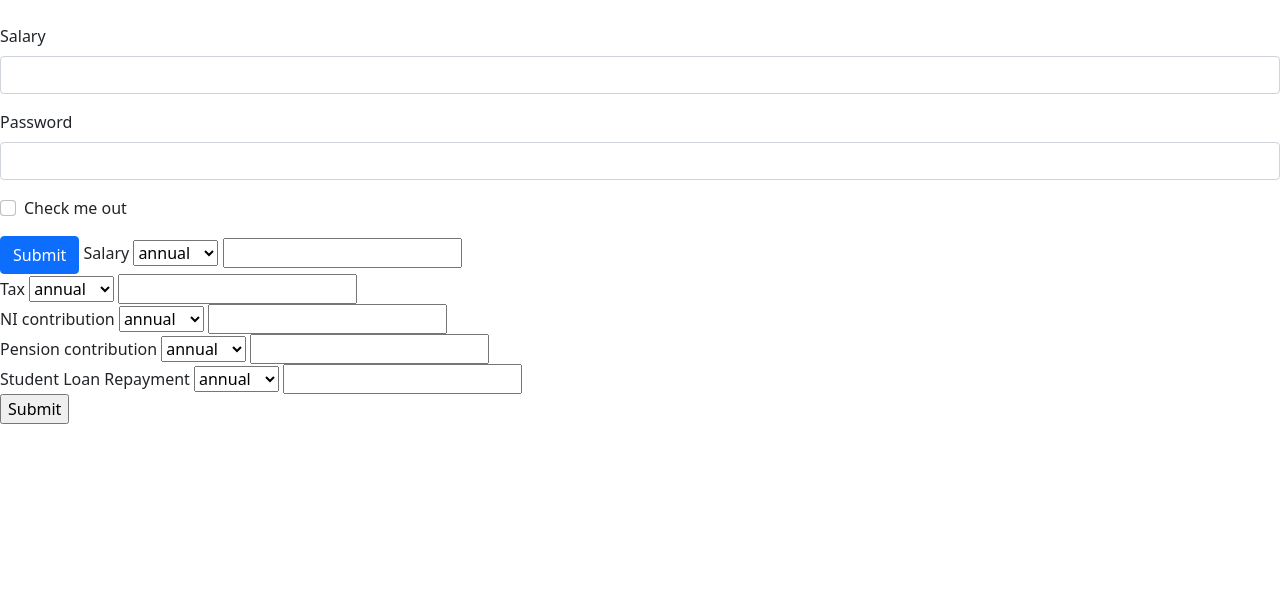
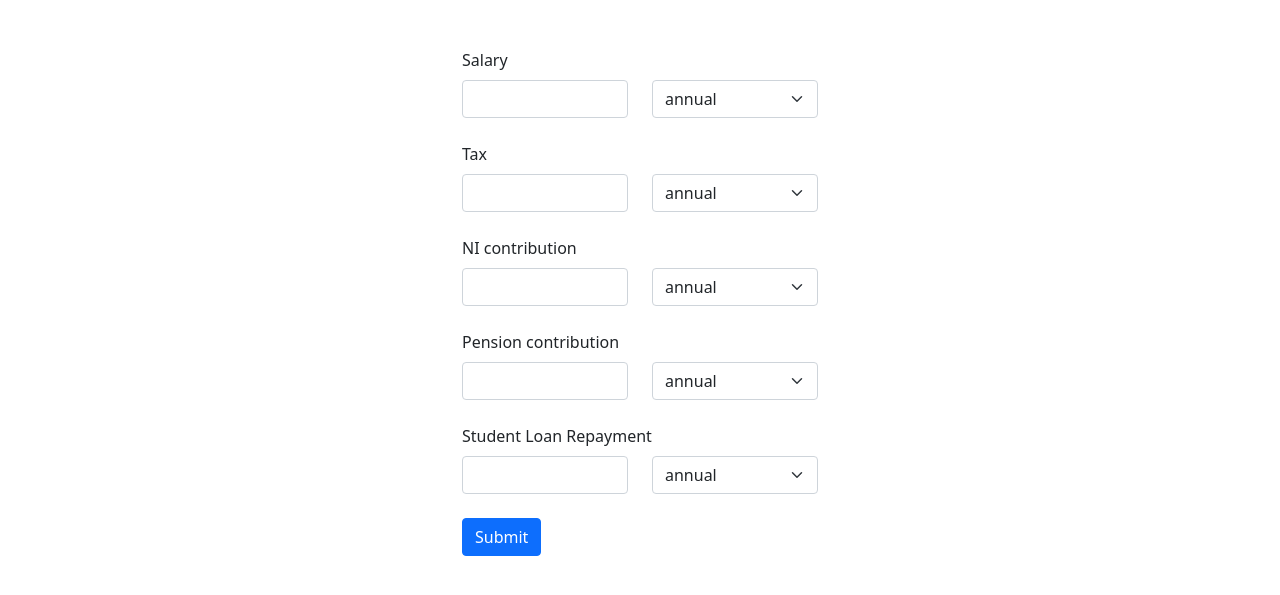
Before and after one commit to karkibishal/budget_planner, a Flask app: page /income in a window 1280 px wide. Shown: the part 56-651 px from the top of the page. Run offline with Flask 2, Linux system fonts and the light colour scheme.

Commit message:
BK: Added bootstrap formatting to income.html

```diff
--- a/application/templates/income.html
+++ b/application/templates/income.html
@@ -1,66 +1,91 @@
 {% extends 'layout.html' %}
 {% block body_content %}
+<div class="container"><br>
+<div class="row align-items-center justify-content-center">
+<div class="col-md-4">
     <form action='' method='POST'>
         {{ form.hidden_tag() }}
 
-        <div class="mb-3">
-            <label for="salary" class="form-label">{{ form.salary.label }}</label>
-            <input type="email" class="form-control" id="exampleInputEmail1">
+        <div class="row">
+            {{ form.salary.label(class="form-label") }}
+            <div class="col">
+
+                {{ form.salary(class="form-control")}}
+            </div>
+            <div class="col">
+                {{ form.select_salary(class="form-select") }}
+            </div>
+        </div><br>
             {% if form.salary.errors %}
                 {% for error in form.salary.errors %}
-                    <div id="salaryerror" class="form-text">{{ error }}</div>
-                {% endfor %}
-            {% endif %}
-        </div>
-
-        <div class="mb-3">
-            <label for="exampleInputPassword1" class="form-label">Password</label>
-            <input type="password" class="form-control" id="exampleInputPassword1">
-        </div>
-
-        <div class="mb-3 form-check">
-            <input type="checkbox" class="form-check-input" id="exampleCheck1">
-            <label class="form-check-label" for="exampleCheck1">Check me out</label>
-        </div>
-
-        <button type="submit" class="btn btn-primary">Submit</button>
-
-
-        {{ form.salary.label }} {{ form.select_salary }} {{ form.salary }} <br>
-        {% if form.salary.errors %}
-            {% for error in form.salary.errors %}
-                {{ error }}<br>
+                    <div>{{ error }}</div>
                 {% endfor %}
             {% endif %}
 
-        {{ form.tax.label }} {{ form.select_tax }} {{ form.tax }} <br>
+        <div class="row">
+            {{ form.tax.label(class="form-label") }}
+            <div class="col">
+                   {{ form.tax(class="form-control")}}
+            </div>
+            <div class="col">
+                {{ form.select_tax(class="form-select") }}
+            </div>
+        </div><br>
             {% if form.tax.errors %}
                {% for error in form.tax.errors %}
-                {{ error }}<br>
+                    <div>{{ error }}</div>
                 {% endfor %}
             {% endif %}
 
-        {{ form.ni.label }} {{ form.select_ni }} {{ form.ni }} <br>
+
+        <div class="row">
+            {{ form.ni.label(class="form-label") }}
+            <div class="col">
+                {{ form.ni(class="form-control")}}
+            </div>
+            <div class="col">
+                {{ form.select_ni(class="form-select") }}
+            </div>
+        </div><br>
             {% if form.ni.errors %}
                 {% for error in form.ni.errors %}
-                {{ error }}<br>
+                    <div>{{ error }}</div>
                 {% endfor %}
             {% endif %}
 
-        {{ form.pension.label }} {{ form.select_pension }} {{ form.pension }} <br>
+        <div class="row">
+            {{ form.pension.label(class="form-label") }}
+            <div class="col">
+                {{ form.pension(class="form-control")}}
+            </div>
+            <div class="col">
+                {{ form.select_pension(class="form-select") }}
+            </div>
+        </div><br>
             {% if form.pension.errors %}
                 {% for error in form.pension.errors %}
-                {{ error }}<br>
+                    <div>{{ error }}</div>
                 {% endfor %}
             {% endif %}
 
-        {{ form.student_loan.label }} {{ form.select_student_loan }} {{ form.student_loan }} <br>
+        <div class="row">
+            {{ form.student_loan.label(class="form-label") }}
+            <div class="col">
+                {{ form.student_loan(class="form-control")}}
+            </div>
+            <div class="col">
+                {{ form.select_student_loan(class="form-select") }}
+            </div>
+        </div><br>
             {% if form.student_loan.errors %}
                 {% for error in form.student_loan.errors %}
-                {{ error }}<br>
+                    <div>{{ error }}</div>
                 {% endfor %}
             {% endif %}
 
-        {{ form.submit }}
+        {{ form.submit(class="btn btn-primary") }}
     </form>
+</div>
+</div>
+</div>
 {% endblock body_content %}
```
Lines whose indentation alone changed are shown as unchanged.
